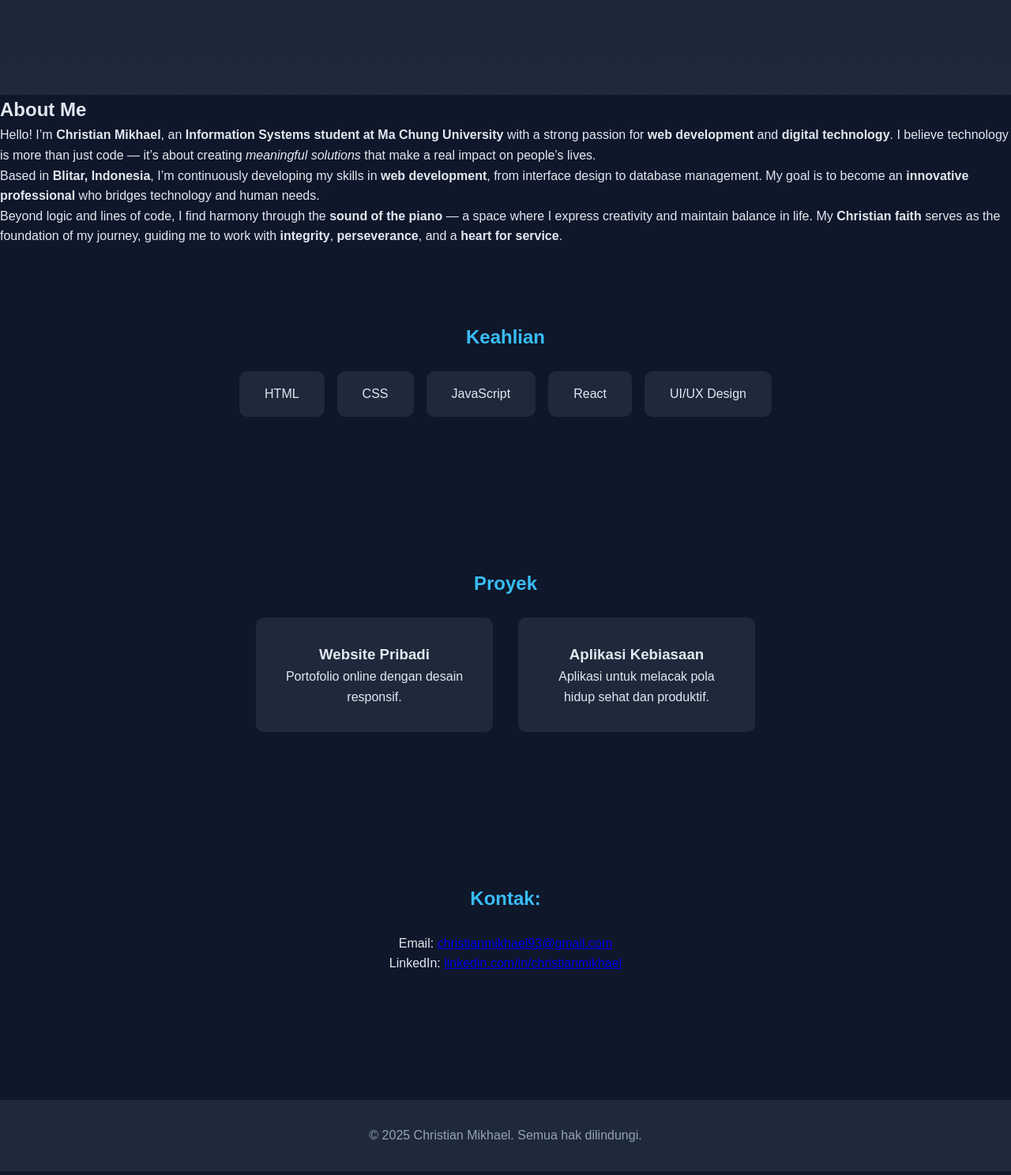
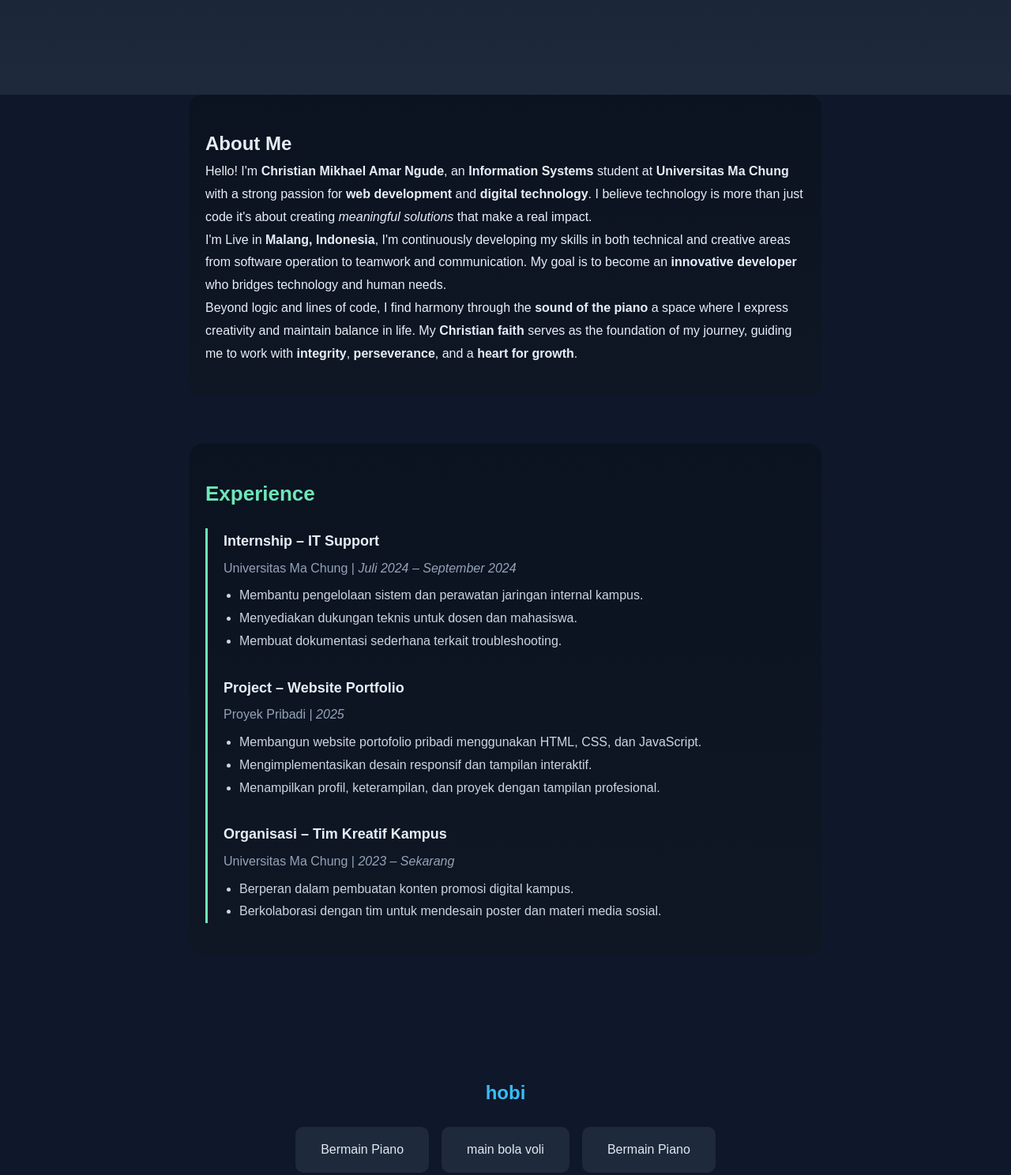
Before and after one commit to Christianmike12/website-langsung, a plain HTML site: page index.html in a window 1280 px wide. Shown: the part 680-2168 px from the top of the page at 79% size. Drawn offline with Linux system fonts and the light colour scheme.

Commit message:
tambahkan

```diff
--- a/index.html
+++ b/index.html
@@ -9,7 +9,7 @@
 <body>
   <header>
     <nav class="navbar">
-      <h1 class="logo">Welcome to My Website</h1>
+      <h1 class="logo">CMAN</h1>
       <ul class="nav-links">
         <li><a href="#about">About</a></li>
         <li><a href="#skills">Skill</a></li>
@@ -21,41 +21,77 @@
 
   <section class="hero">
     <h2>Hello, I am <span>Christian Mikhael</span></h2>
-    <p>Let me introduce myself, my name is Christian Michael Amar Ngude. I am a first-year student at Ma Chung University and I am enrolled in the Information Systems study program.</p>
     <button onclick="scrollToSection('projects')">View Project</button>
   </section>
 
-  <section id="about" class="about-section">
+  <section id="about" style="max-width:800px;margin:auto;padding:40px 20px;font-family:'Poppins',sans-serif;line-height:1.8;color:#e6eef8;background:linear-gradient(180deg,#0b1220,#0f1724);border-radius:16px;">
+  <p>
     <h2>About Me</h2>
-    <p>
-      Hello! I’m <strong>Christian Mikhael</strong>, an <strong>Information Systems student at Ma Chung University</strong>
-      with a strong passion for <strong>web development</strong> and <strong>digital technology</strong>.
-      I believe technology is more than just code — it’s about creating <em>meaningful solutions</em> that make a real impact on people’s lives.
   </p>
 
     <p>
-      Based in <strong>Blitar, Indonesia</strong>, I’m continuously developing my skills in <strong>web development</strong>,
-      from interface design to database management. My goal is to become an <strong>innovative professional</strong>
-      who bridges technology and human needs.
+    Hello! I'm <strong>Christian Mikhael Amar Ngude</strong>, an <strong>Information Systems</strong> student at <strong>Universitas Ma Chung</strong>
+    with a strong passion for <strong>web development</strong> and <strong>digital technology</strong>.
+    I believe technology is more than just code it's about creating <em>meaningful solutions</em> that make a real impact.
   </p>
 
   <p>
-      Beyond logic and lines of code, I find harmony through the <strong>sound of the piano</strong> —
+    I'm Live in <strong>Malang, Indonesia</strong>, I'm continuously developing my skills in both technical and creative areas
+    from software operation to teamwork and communication.
+    My goal is to become an <strong>innovative developer</strong> who bridges technology and human needs.
+  </p>
+
+  <p>
+    Beyond logic and lines of code, I find harmony through the <strong>sound of the piano</strong>
     a space where I express creativity and maintain balance in life.
     My <strong>Christian faith</strong> serves as the foundation of my journey, guiding me to work with
-      <strong>integrity</strong>, <strong>perseverance</strong>, and a <strong>heart for service</strong>.
+    <strong>integrity</strong>, <strong>perseverance</strong>, and a <strong>heart for growth</strong>.
   </p>
 </section>
 
+<section id="experience" style="max-width:800px;margin:60px auto;padding:40px 20px;font-family:'Poppins',sans-serif;line-height:1.8;color:#e6eef8;background:linear-gradient(180deg,#0b1220,#0f1724);border-radius:16px;">
+  <h2 style="font-size:26px;margin-bottom:20px;color:#6ee7b7;">Experience</h2>
+
+  <div style="border-left:3px solid #6ee7b7;padding-left:20px;display:flex;flex-direction:column;gap:28px;">
+
+    <div>
+      <h3 style="margin:0;font-size:18px;">Internship – IT Support</h3>
+      <p style="margin:4px 0;color:#94a3b8;">Universitas Ma Chung | <span style="font-style:italic;">Juli 2024 – September 2024</span></p>
+      <ul style="margin:6px 0 0 20px;color:#cbd5e1;">
+        <li>Membantu pengelolaan sistem dan perawatan jaringan internal kampus.</li>
+        <li>Menyediakan dukungan teknis untuk dosen dan mahasiswa.</li>
+        <li>Membuat dokumentasi sederhana terkait troubleshooting.</li>
+      </ul>
+    </div>
+
+    <div>
+      <h3 style="margin:0;font-size:18px;">Project – Website Portfolio</h3>
+      <p style="margin:4px 0;color:#94a3b8;">Proyek Pribadi | <span style="font-style:italic;">2025</span></p>
+      <ul style="margin:6px 0 0 20px;color:#cbd5e1;">
+        <li>Membangun website portofolio pribadi menggunakan HTML, CSS, dan JavaScript.</li>
+        <li>Mengimplementasikan desain responsif dan tampilan interaktif.</li>
+        <li>Menampilkan profil, keterampilan, dan proyek dengan tampilan profesional.</li>
+      </ul>
+    </div>
+
+    <div>
+      <h3 style="margin:0;font-size:18px;">Organisasi – Tim Kreatif Kampus</h3>
+      <p style="margin:4px 0;color:#94a3b8;">Universitas Ma Chung | <span style="font-style:italic;">2023 – Sekarang</span></p>
+      <ul style="margin:6px 0 0 20px;color:#cbd5e1;">
+        <li>Berperan dalam pembuatan konten promosi digital kampus.</li>
+        <li>Berkolaborasi dengan tim untuk mendesain poster dan materi media sosial.</li>
+      </ul>
+    </div>
+
+  </div>
+</section>
 
   <section id="skills" class="section">
-    <h2>Keahlian</h2>
+    <h2>hobi</h2>
     <div class="skills">
-      <div class="skill-card">HTML</div>
-      <div class="skill-card">CSS</div>
-      <div class="skill-card">JavaScript</div>
-      <div class="skill-card">React</div>
-      <div class="skill-card">UI/UX Design</div>
+      <div class="skill-card">Bermain Piano</div>
+      <div class="skill-card">main bola voli</div>
+      <div class="skill-card">Bermain Piano</div>
     </div>
   </section>
 
@@ -74,9 +110,9 @@
   </section>
 
   <section id="contact" class="section">
-    <h2>Kontak:</h2>
+    <h2>Kontak: <a href="tel:+6282228634603">+62 82228634603</a> </p></h2>
     <p>Email: <a href="mailto:christianmikhael93@gmail.com">christianmikhael93@gmail.com</a></p>
-    <p>LinkedIn: <a href="#">linkedin.com/in/christianmikhael</a></p>
+    <p>LinkedIn: <a href="#">www.linkedin.com/in/christian-mikhael-0b188438a</a></p>
   </section>
 
   <footer>
```
Lines whose indentation alone changed are shown as unchanged.
